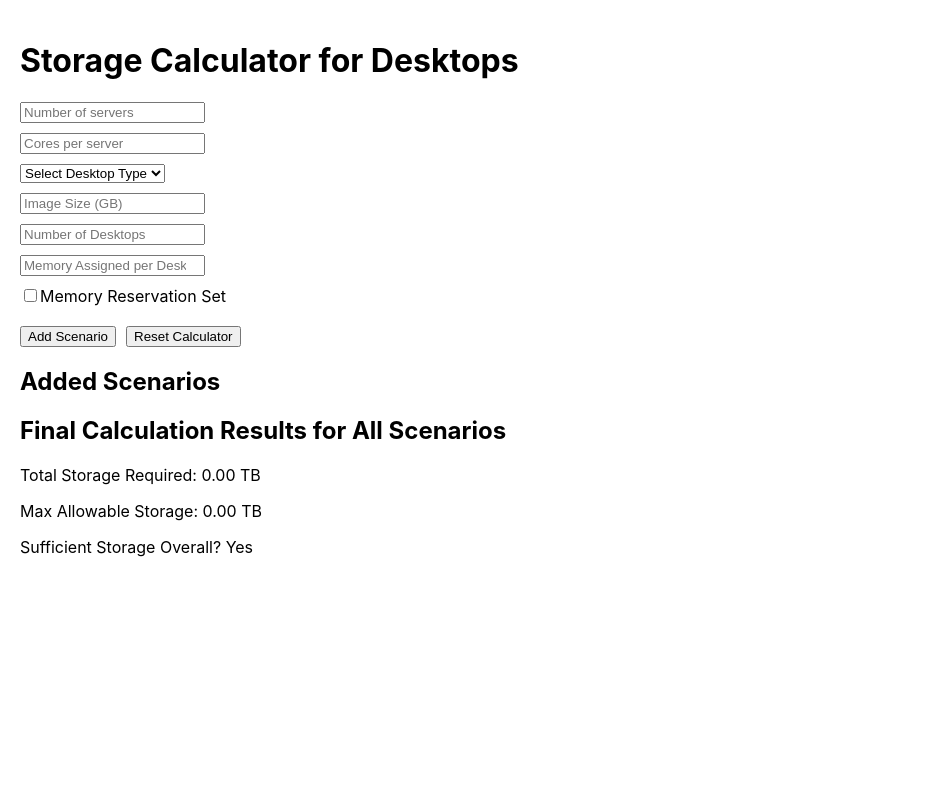
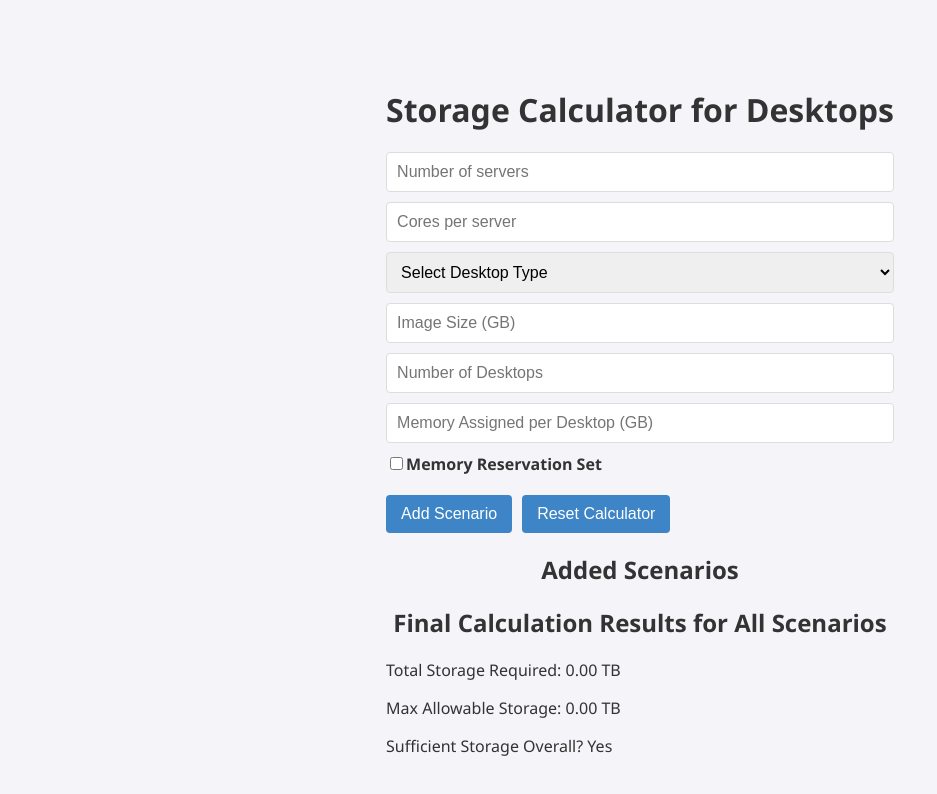
Before and after one commit to jimjimkgit/storage-calculator, a React (Create React App) app: page / in a window 1280 px wide. Shown: the top 794 px of the page, without its empty margins (0-937 px from the left). Built offline with nearby package versions, Linux system fonts and the light colour scheme.

Commit message:
Updated storage calculator UI and logic

```diff
--- a/src/index.css
+++ b/src/index.css
@@ -1,13 +1,79 @@
+/* General Styling */
 body {
+  font-family: 'Segoe UI', Tahoma, Geneva, Verdana, sans-serif;
+  background-color: #f4f4f9;
+  color: #333;
   margin: 0;
-  font-family: -apple-system, BlinkMacSystemFont, 'Segoe UI', 'Roboto', 'Oxygen',
-    'Ubuntu', 'Cantarell', 'Fira Sans', 'Droid Sans', 'Helvetica Neue',
-    sans-serif;
-  -webkit-font-smoothing: antialiased;
-  -moz-osx-font-smoothing: grayscale;
+  padding: 20px;
+  display: flex;
+  justify-content: center;
+  align-items: center;
+  height: 100vh;
 }
 
-code {
-  font-family: source-code-pro, Menlo, Monaco, Consolas, 'Courier New',
-    monospace;
+.calculator {
+  background-color: #ffffff;
+  padding: 30px;
+  border-radius: 8px;
+  box-shadow: 0 4px 8px rgba(0, 0, 0, 0.1);
+  max-width: 500px;
+  width: 100%;
 }
+
+h2 {
+  color: #333;
+  text-align: center;
+  margin-bottom: 20px;
+}
+
+form {
+  display: flex;
+  flex-direction: column;
+  gap: 15px;
+}
+
+label {
+  font-weight: 600;
+  margin-bottom: 5px;
+}
+
+select, input[type="number"] {
+  padding: 10px;
+  border: 1px solid #ddd;
+  border-radius: 4px;
+  font-size: 1em;
+  width: 100%;
+  box-sizing: border-box;
+}
+
+select:focus, input[type="number"]:focus {
+  border-color: #3d85c6;
+  outline: none;
+}
+
+button {
+  background-color: #3d85c6;
+  color: #fff;
+  padding: 10px 15px;
+  border: none;
+  border-radius: 4px;
+  cursor: pointer;
+  font-size: 1em;
+  transition: background-color 0.3s;
+}
+
+button:hover {
+  background-color: #2969a3;
+}
+
+.result {
+  margin-top: 20px;
+  background-color: #e7f3fe;
+  border: 1px solid #b3d7ff;
+  padding: 15px;
+  border-radius: 4px;
+  color: #333;
+  text-align: center;
+  font-size: 1.2em;
+  font-weight: bold;
+}
```
Also changed, not shown: src/StorageCalculator.js (+100 -44 lines).
